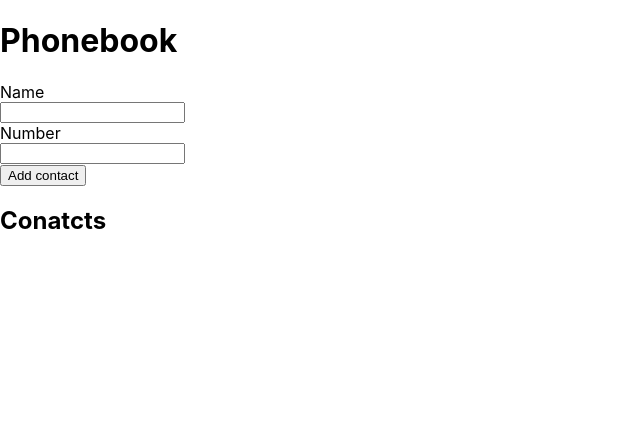
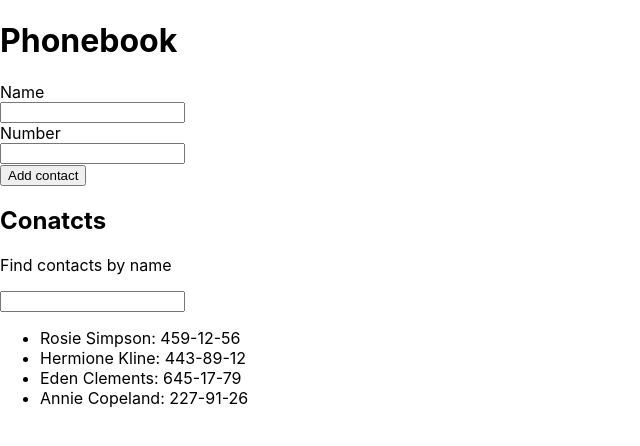
Before and after one commit to YevhenVasylevytskyi/repeat-goit-react-hw-02-phonebook, a React (Create React App) app: page / in a window 1280 px wide. Shown: the top 446 px of the page, without its empty margins (0-640 px from the left). Built offline with nearby package versions, Linux system fonts and the light colour scheme.

Commit message:
add filter

```diff
--- a/src/components/App.jsx
+++ b/src/components/App.jsx
@@ -7,7 +7,13 @@
     super();
 
     this.state = {
-      contacts: [],
+      contacts: [
+        {id: 'id-1', name: 'Rosie Simpson', number: '459-12-56'},
+        {id: 'id-2', name: 'Hermione Kline', number: '443-89-12'},
+        {id: 'id-3', name: 'Eden Clements', number: '645-17-79'},
+        {id: 'id-4', name: 'Annie Copeland', number: '227-91-26'},
+      ],
+      filter: '',
       name: '',
       number: ''
     };
@@ -31,8 +37,24 @@
     form.reset();
   };
 
+  handleChange = evt => {
+    this.setState({ filter: evt.target.value });
+  };
+
+
+
   render() {
-    const {contacts} = this.state
+    const { contacts } = this.state;
+    const { filter } = this.state;
+    const normalizeFilterInput = filter.toLocaleLowerCase()
+
+    const filteredNameContact = contacts.filter(contact => {
+      const normalizeName = contact.name.toLocaleLowerCase()
+
+      if (normalizeName.includes(normalizeFilterInput)) {
+        return contact
+      }
+    })
 
     return (
       <>
@@ -62,8 +84,10 @@
         </form>
 
         <h2>Conatcts</h2>
+        <p>Find contacts by name</p>
+        <input type="text" value={filter} onChange={this.handleChange} />
         <ul>
-          {contacts.map(contact => (
+          {filteredNameContact.map(contact => (
             <li key={contact.id}>{contact.name}: {contact.number}</li>
           ))}
         </ul>
```
